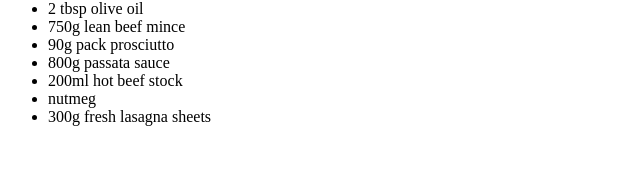
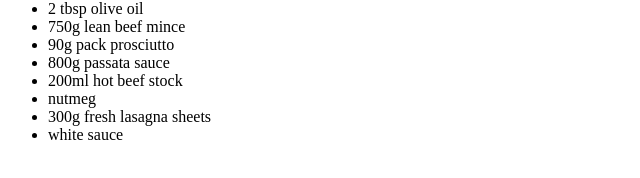
Before and after one commit to rozina-aamir/odin-recipes, a plain HTML site: page recipes/lasagna.html in a window 1280 px wide. Shown: the part 610-788 px from the top of the page, 0-640 px from the left. Drawn offline with Linux system fonts and the light colour scheme.

Commit message:
Update lasagna.html

```diff
--- a/recipes/lasagna.html
+++ b/recipes/lasagna.html
@@ -19,6 +19,7 @@
             <li>200ml hot beef stock</li>
             <li>nutmeg</li>
             <li>300g fresh lasagna sheets</li>
+            <li>white sauce</li>
         </ul>
     </body>
 </html>
```
